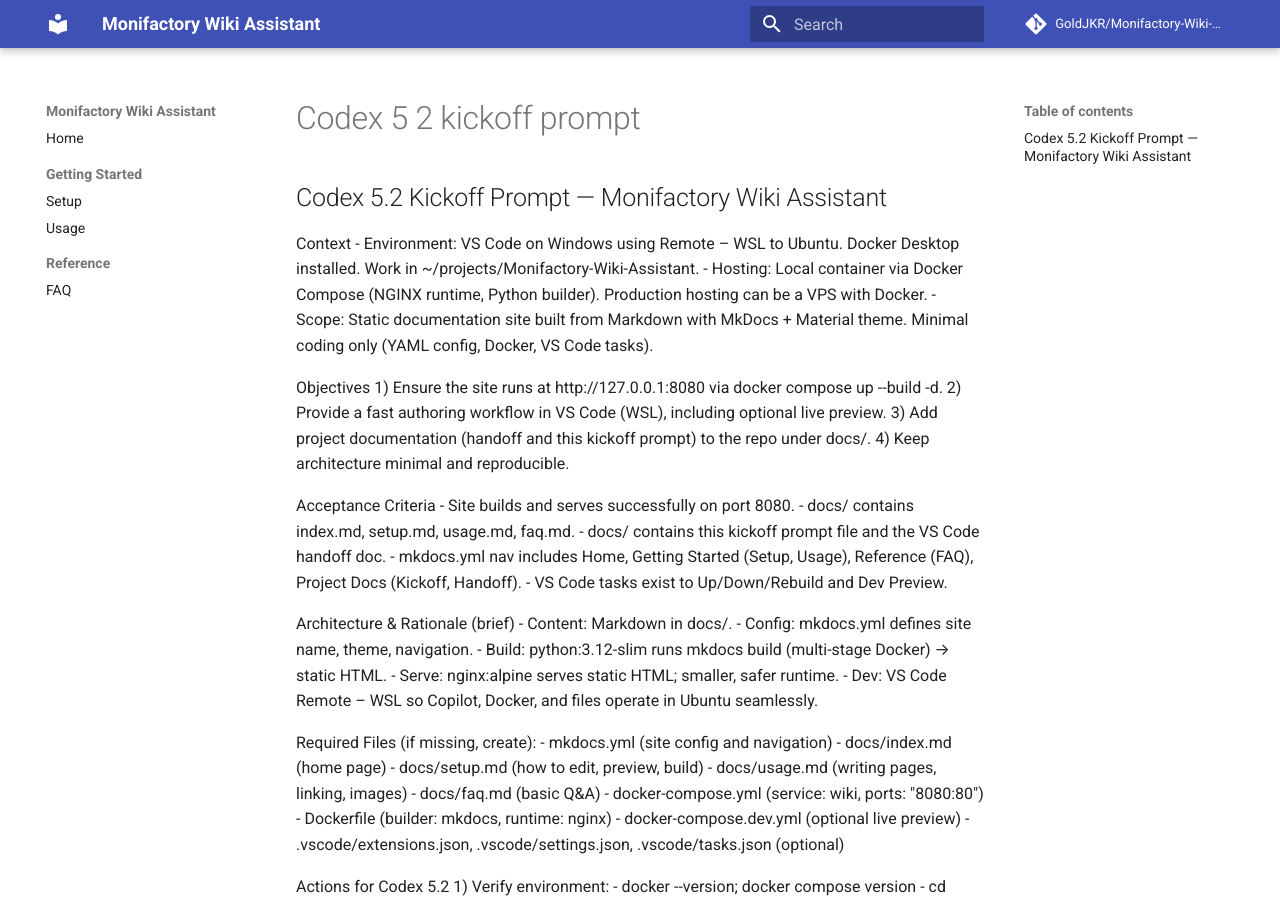
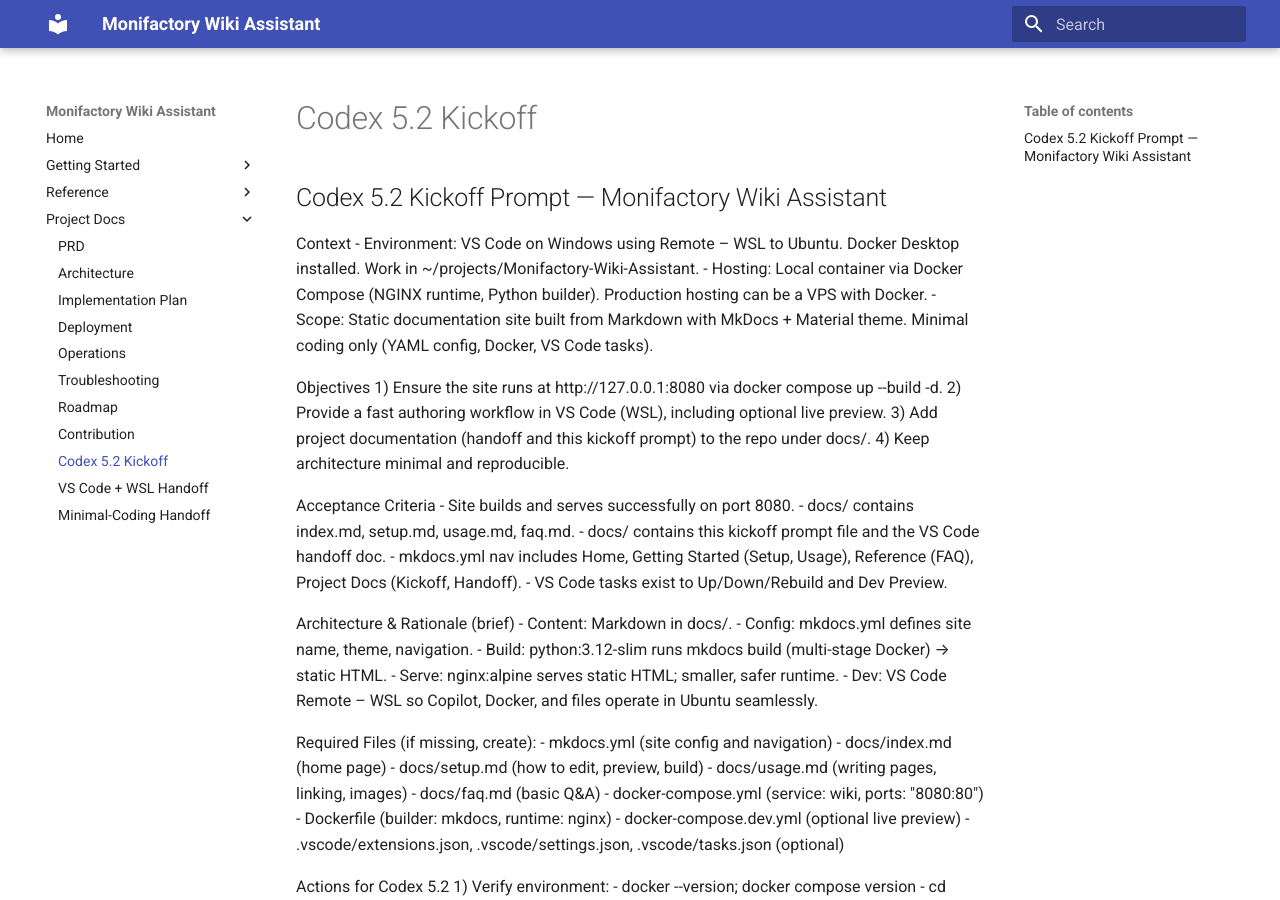
Before and after one commit to GoldJKR/Monifactory-Wiki-Assistant, an MkDocs documentation site: the page built from docs/codex-5_2-kickoff-prompt.md, in a window 1280 px wide and 900 px high. Built offline with MkDocs 1.6.1 and Material for MkDocs 9.7.7, drawn with Linux system fonts in a browser that asks for light colours; comment, search, counter and statistics services are not loaded.

Commit message:
Update mkdocs.yml with new configuration.

```diff
--- a/mkdocs.yml
+++ b/mkdocs.yml
@@ -3,17 +3,6 @@ site_description: Documentation for the Monifactory Wiki Assistant
 site_url: https://example.local/
 theme:
   name: material
-  features:
-    - navigation.expand
-    - navigation.sections
-    - navigation.top
-    - search.suggest
-    - search.highlight
-    - content.code.copy
-markdown_extensions:
-  - admonition
-  - toc:
-      permalink: true
 nav:
   - Home: index.md
   - Getting Started:
@@ -21,5 +10,15 @@ nav:
     - Usage: usage.md
   - Reference:
     - FAQ: faq.md
-repo_url: https://github.com/GoldJKR/Monifactory-Wiki-Assistant
-repo_name: GoldJKR/Monifactory-Wiki-Assistant
+  - Project Docs:
+    - PRD: prd.md
+    - Architecture: architecture.md
+    - Implementation Plan: implementation-plan.md
+    - Deployment: deployment.md
+    - Operations: operations.md
+    - Troubleshooting: troubleshooting.md
+    - Roadmap: roadmap.md
+    - Contribution: contribution.md
+    - Codex 5.2 Kickoff: codex-5_2-kickoff-prompt.md
+    - VS Code + WSL Handoff: vscode-wsl-handoff.md
+    - Minimal-Coding Handoff: minimal-coding-handoff.md
```
